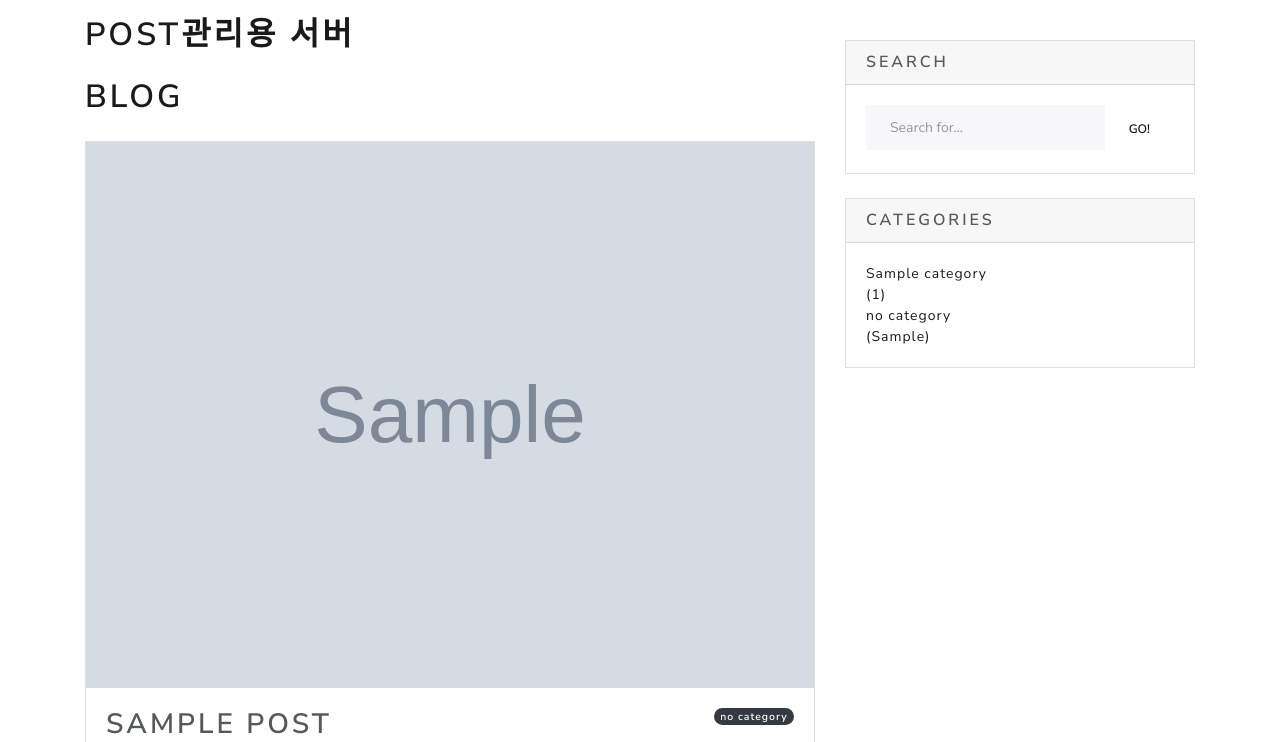
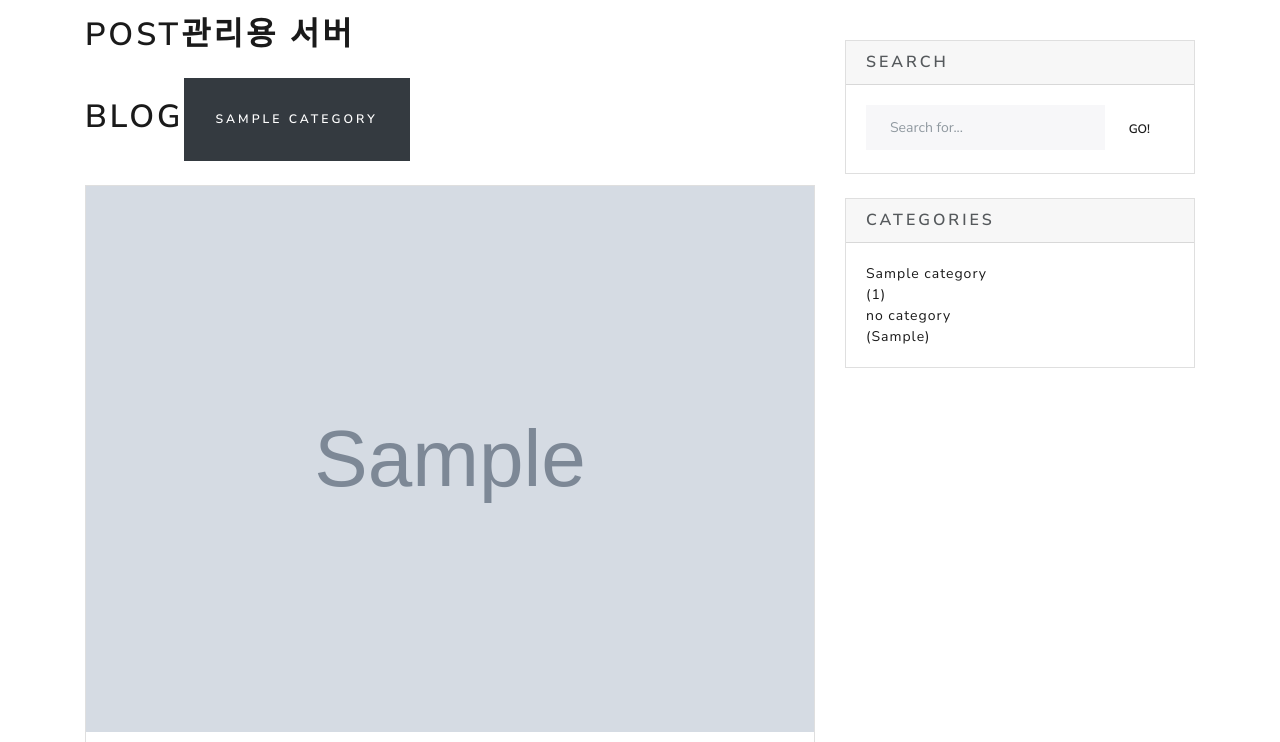
Before and after one commit to hanna2100/toyprj_blog, a Django app: template blog_post/blog/templates/blog/post_list.html in a window 1280 px wide. Shown: the part 89-831 px from the top of the page. Run offline with Django 3.2, Linux system fonts and the light colour scheme; tables that the repository leaves empty hold one stand-in row (Sample ...); the template is opened without the code that fills it: values named after a table or form of the project are taken from there, most other values are stand-ins (such as "Sample title", 1, 10 or a date in 2020); some libraries are stand-ins or nearby versions.

Commit message:
fix error

```diff
--- a/blog_post/blog/templates/blog/base.html
+++ b/blog_post/blog/templates/blog/base.html
@@ -140,7 +140,7 @@
                                         </li>
                                         {% endfor %}
                                         <li>
-                                            <a href="/blog/category/none">no category ({{ posts_without_category }})</a>
+                                            <a href="/blog/category/_none">no category ({{ posts_without_category }})</a>
                                         </li>
                                     </ul>
                                 </div>
--- a/blog_post/blog/templates/blog/post_list.html
+++ b/blog_post/blog/templates/blog/post_list.html
@@ -7,12 +7,7 @@
 {% endcomment %}
 
 {% block content %}
-    <h1 class="my-4">
-        Blog
-        {% if category_slug %}
-            <span class="btn btn-dark btn-lg" style="cursor:auto"> {{ category }}</span>
-        {% endif %}
-    </h1>
+    <h1 class="my-4">Blog{% if category %}<span class="btn btn-dark btn-lg" style="cursor:auto"> {{ category }}</span>{% endif %}</h1>
     {% if object_list.exists %}
         {% for p in object_list %}
             <!-- Blog Post -->
--- a/blog_post/blog/views.py
+++ b/blog_post/blog/views.py
@@ -7,7 +7,6 @@ class PostList(ListView):
 
     def get_queryset(self):
         return Post.objects.order_by('-created')
-
 
     def get_context_data(self, **kwargs):
         context = super(PostList, self).get_context_data(**kwargs)
```
